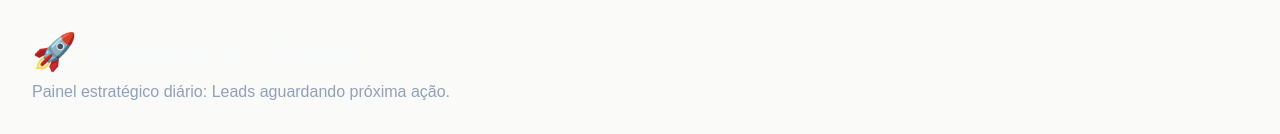
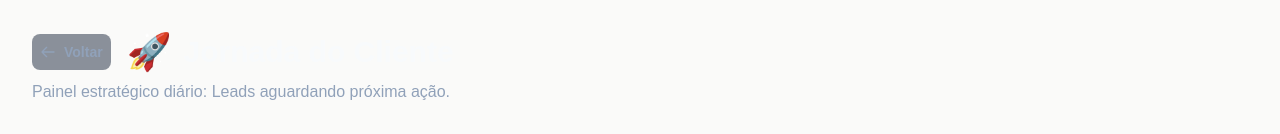
Before and after one commit to AdautoRizzi/studiobecohousing, a Next.js app: page /admin/sales in a window 1280 px wide. Shown: the top 134 px of the page. Built offline with nearby package versions, Linux system fonts and the light colour scheme; no server answers; the database is empty.

Commit message:
style(sales): improve Kanban layout and add back button

```diff
--- a/src/app/admin/sales/page.tsx
+++ b/src/app/admin/sales/page.tsx
@@ -39,19 +39,25 @@ export default async function SalesDashboard() {
     });
 
     return (
-        <div className="p-8 max-w-7xl mx-auto">
-            <div className="flex justify-between items-center mb-8">
+        <div className="p-4 md:p-8 w-full">
+            <div className="flex flex-col md:flex-row justify-between items-start md:items-center mb-8 gap-4">
                 <div>
-                    <h1 className="text-3xl font-bold text-slate-50 flex items-center gap-3">
-                        <span className="text-4xl">🚀</span> Jornada do Cliente
-                    </h1>
+                    <div className="flex items-center gap-4 mb-2">
+                        <Link href="/admin/crm" className="text-slate-400 hover:text-white transition-colors bg-slate-800/50 p-2 rounded-lg flex items-center gap-2 text-sm font-bold">
+                            <svg className="w-4 h-4" fill="none" viewBox="0 0 24 24" stroke="currentColor"><path strokeLinecap="round" strokeLinejoin="round" strokeWidth={2} d="M10 19l-7-7m0 0l7-7m-7 7h18" /></svg>
+                            Voltar
+                        </Link>
+                        <h1 className="text-3xl font-bold text-slate-50 flex items-center gap-3">
+                            <span className="text-4xl">🚀</span> Jornada do Cliente
+                        </h1>
+                    </div>
                     <p className="text-slate-400 mt-2">Painel estratégico diário: Leads aguardando próxima ação.</p>
                 </div>
             </div>
 
-            <div className="grid grid-cols-1 md:grid-cols-2 lg:grid-cols-3 xl:grid-cols-5 gap-4 overflow-x-auto pb-4 custom-scrollbar">
+            <div className="flex gap-4 overflow-x-auto pb-6 custom-scrollbar items-start">
                 {STEPS.map((step, idx) => (
-                    <div key={step.id} className="bg-[#0f172a] rounded-xl border border-slate-800 flex flex-col h-[600px] min-w-[250px]">
+                    <div key={step.id} className="bg-[#0f172a] rounded-xl border border-slate-800 flex flex-col h-[70vh] min-w-[280px] max-w-[320px] flex-1 shrink-0">
                         <div className="p-4 border-b border-slate-800 bg-slate-900/50 rounded-t-xl">
                             <h3 className="font-bold text-slate-200 text-sm">{step.name}</h3>
                             <div className="text-xs text-slate-500 mt-1">{leadsByStep[step.id].length} leads aguardando</div>
```
